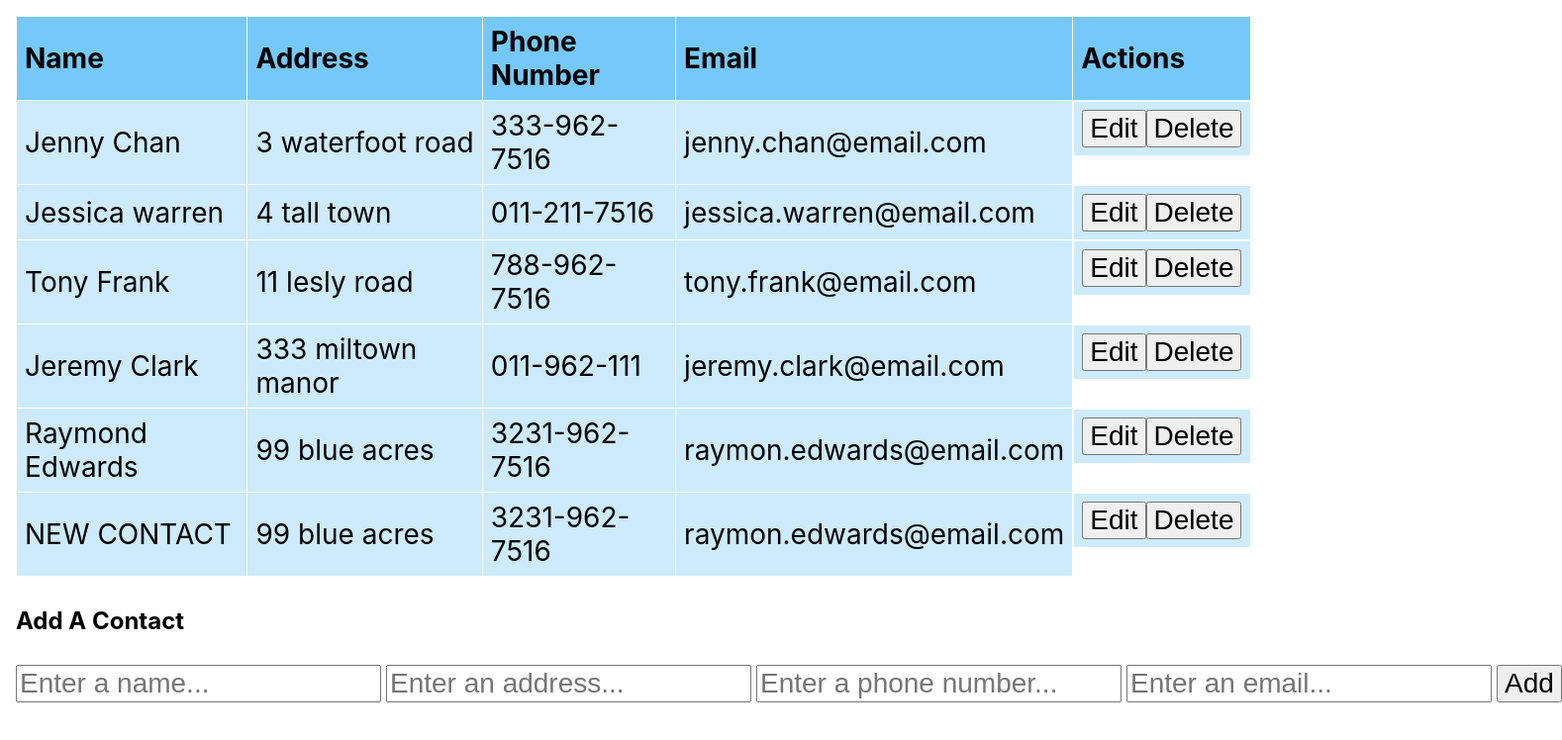
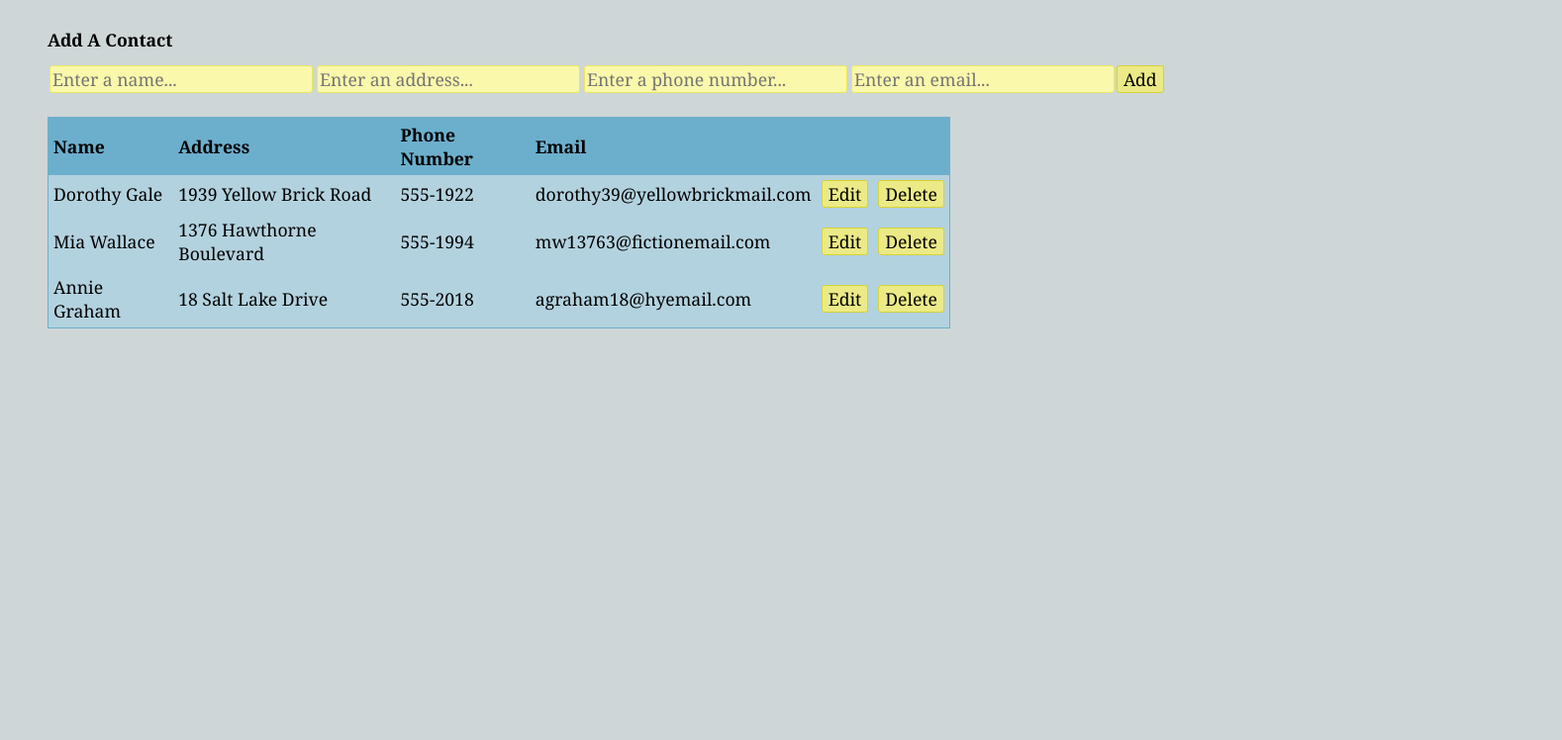
Before and after one commit to jdh2021/react-table, a React (Create React App) app: page / in a window 1280 px wide. Shown: the top 748 px of the page at 99% size, 1578 px wide, since content can reach past the window. Built offline with nearby package versions, Linux system fonts and the light colour scheme.

Commit message:
updated styling. added comments. updated readme.

```diff
--- a/src/App.css
+++ b/src/App.css
@@ -1,43 +1,56 @@
-
+body {
+  background-color: rgb(206, 214, 215);
+}
 
 .app-container {
     display: flex;
     flex-direction: column;
     gap: 10px;
     padding: 1rem;
+    margin-left: 2rem;
+    font-family: Cambria, Cochin, Georgia, Times, 'Times New Roman', serif;
   }
 
   table {
     border-collapse: collapse;
-    width: 100%;
+    border: 1px solid rgb(108,175,204);
+    width: 75%;
   }
 
   th,
   td {
-    border: 1px solid #ffffff;
     text-align: left;
-    padding: 8px;
-    font-size: 32px;
+    padding: 5px;
+    font-size: 1rem;
+  }
+
+  button {
+    font-family: Cambria, Cochin, Georgia, Times, 'Times New Roman', serif;
+    background-color: rgb(235, 234, 134);
+    border-radius: 3px;
+    border: 1px solid rgb(214, 211, 53);
   }
 
   th {
-    background-color: rgb(117, 201, 250);
+    background-color: rgb(108,175,204);
   }
 
   td {
-    background-color: rgb(205, 235, 253);
+    background-color:  rgb(179, 210, 223);
   }
 
-  form {
-    display: flex;
-    gap: 5px;
+  input {
+    margin: 2px;
+    font-family: Cambria, Cochin, Georgia, Times, 'Times New Roman', serif;
+    background-color:  rgb(249, 248, 171);
+    border: 1px solid rgb(235,232,93);
+    border-radius: 3px;
   }
 
-  form td:last-child {
-    display: flex;
-    justify-content: space-evenly;
-  }
+input:focus{
+    outline: none;
+}
 
   form * {
-    font-size: 28px;
+    font-size: 1.1rem;
   }
--- a/src/App.js
+++ b/src/App.js
@@ -9,14 +9,13 @@ const App = () => {
   // array holding contact objects
   const [contacts, setContacts] = useState(data);
 
-  // store values for new contact in form, in state as object
+  // store values for new contact in state as object
   const [addFormData, setAddFormData] = useState({
     fullName: '',
     address: '',
     phoneNumber: '',
     email: '',
   });
-
 
   const handleAddFormChange = (event) => {
     event.preventDefault();
@@ -44,7 +43,7 @@ const App = () => {
     setContacts(newContacts);
   }
 
-   // if edit contact id is null, user isn't editing a row. component rerenders b/c state changes
+   // if edit contact id is null, user isn't editing a row. component rerenders as state changes
    const [editContactId, setEditContactId] = useState(null);
 
   // holds form data when editing a given contact
@@ -121,6 +120,15 @@ const App = () => {
   return (<div className="app-container">
     {/* wrap entire table in form tag to avoid nesting tbody, form child issue */}
     <form onSubmit={handleEditFormSubmit}>
+    <h1>Add A Contact</h1>
+    <form onSubmit={handleAddFormSubmit}>
+      <input type="text" name="fullName" required="required" placeholder="Enter a name..." onChange={handleAddFormChange}></input>
+      <input type="text" name="address" required="required" placeholder="Enter an address..." onChange={handleAddFormChange}></input>
+      <input type="text" name="phoneNumber" required="required" placeholder="Enter a phone number..." onChange={handleAddFormChange}></input>
+      <input type="email" name="email" required="required" placeholder="Enter an email..." onChange={handleAddFormChange}></input>
+    <button type="submit">Add</button>
+    </form>
+    <br />
     <table>
       <thead>
         <tr>
@@ -128,7 +136,8 @@ const App = () => {
           <th>Address</th>
           <th>Phone Number</th>
           <th>Email</th>
-          <th>Actions</th>
+          <th></th>
+          <th></th>
         </tr>
       </thead>
       <tbody>
@@ -137,8 +146,7 @@ const App = () => {
               {/* if id of current contact object matches id stored in state in editContactId, then render editable row. */}
               { editContactId === contact.id ?
                 (<EditableRow editFormData={editFormData} handleEditFormChange={handleEditFormChange} handleCancelClick={handleCancelClick} />) :
-                (<ReadOnlyRow contact={contact} handleEditClick={handleEditClick} handleDeleteClick={handleDeleteClick} />
-                )
+                (<ReadOnlyRow contact={contact} handleEditClick={handleEditClick} handleDeleteClick={handleDeleteClick} />)
               }
             </Fragment>
           )
@@ -146,15 +154,6 @@ const App = () => {
       </tbody>
     </table>
     </form>
-
-    <h2>Add A Contact</h2>
-    <form onSubmit={handleAddFormSubmit}>
-      <input type="text" name="fullName" required="required" placeholder="Enter a name..." onChange={handleAddFormChange}></input>
-      <input type="text" name="address" required="required" placeholder="Enter an address..." onChange={handleAddFormChange}></input>
-      <input type="text" name="phoneNumber" required="required" placeholder="Enter a phone number..." onChange={handleAddFormChange}></input>
-      <input type="email" name="email" required="required" placeholder="Enter an email..." onChange={handleAddFormChange}></input>
-    <button type="submit">Add</button>
-    </form>
   </div>)
 };
 
--- a/src/components/EditableRow.js
+++ b/src/components/EditableRow.js
@@ -1,5 +1,3 @@
-
-
 const EditableRow = ({editFormData, handleEditFormChange, handleCancelClick}) => {
     return  (
     <tr>
@@ -9,6 +7,8 @@ const EditableRow = ({editFormData, handleEditFormChange, handleCancelClick}) =>
       <td><input type="email" name="email" required="required" placeholder="Enter an email..." value={editFormData.email} onChange={handleEditFormChange}></input></td>
       <td>
         <button type="submit">Save</button>
+      </td>
+      <td>
         <button type="button" onClick={handleCancelClick}>Cancel</button>
       </td>
     </tr>
--- a/src/components/ReadOnlyRow.js
+++ b/src/components/ReadOnlyRow.js
@@ -1,19 +1,17 @@
-
-
 const ReadOnlyRow = ({contact, handleEditClick, handleDeleteClick}) => {
-    return  (
-    <tr>
+    return <tr>
       <td>{contact.fullName}</td>
       <td>{contact.address}</td>
       <td>{contact.phoneNumber}</td>
       <td>{contact.email}</td>
       <td>
         <button type="button" onClick={(event) => handleEditClick(event, contact)}>Edit</button>
+      </td>
+      <td>
         {/* use arrow function to pass parameters, prevents function from being invoked right away*/}
         <button type="button" onClick={() => handleDeleteClick(contact.id)}>Delete</button>
-    </td>
-  </tr>
-    )
-}
+      </td>
+    </tr>
+  }
 
 export default ReadOnlyRow;
--- a/src/mock-data.json
+++ b/src/mock-data.json
@@ -1,44 +1,23 @@
 [
     {
       "id": 1,
-      "fullName": "Jenny Chan",
-      "address": "3 waterfoot road",
-      "phoneNumber": "333-962-7516",
-      "email": "jenny.chan@email.com"
+      "fullName": "Dorothy Gale",
+      "address": "1939 Yellow Brick Road",
+      "phoneNumber": "555-1922",
+      "email": "dorothy39@yellowbrickmail.com"
     },
     {
       "id": 2,
-      "fullName": "Jessica warren",
-      "address": "4 tall town",
-      "phoneNumber": "011-211-7516",
-      "email": "jessica.warren@email.com"
+      "fullName": "Mia Wallace",
+      "address": "1376 Hawthorne Boulevard",
+      "phoneNumber": "555-1994",
+      "email": "mw13763@fictionemail.com"
     },
     {
       "id": 3,
-      "fullName": "Tony Frank",
-      "address": "11 lesly road",
-      "phoneNumber": "788-962-7516",
-      "email": "tony.frank@email.com"
-    },
-    {
-      "id": 4,
-      "fullName": "Jeremy Clark",
-      "address": "333 miltown manor",
-      "phoneNumber": "011-962-111",
-      "email": "jeremy.clark@email.com"
-    },
-    {
-      "id": 5,
-      "fullName": "Raymond Edwards",
-      "address": "99 blue acres",
-      "phoneNumber": "3231-962-7516",
-      "email": "raymon.edwards@email.com"
-    },
-    {
-        "id": 6,
-        "fullName": "NEW CONTACT",
-        "address": "99 blue acres",
-        "phoneNumber": "3231-962-7516",
-        "email": "raymon.edwards@email.com"
-      }
+      "fullName": "Annie Graham",
+      "address": "18 Salt Lake Drive",
+      "phoneNumber": "555-2018",
+      "email": "agraham18@hyemail.com"
+    }
   ]
```
Also changed, not shown: public/images/react-table-editable-records.png (added), 1 other file (tests, documents, lock files or other folders).
